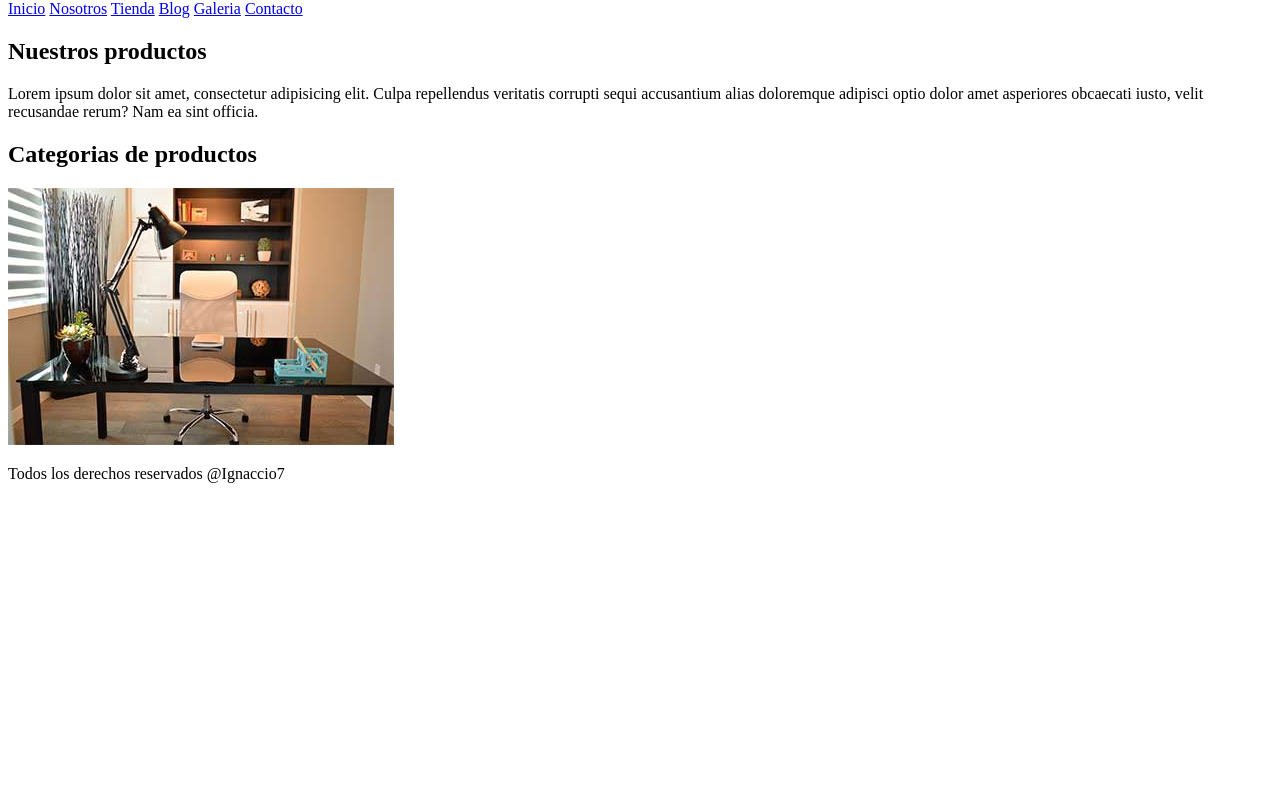
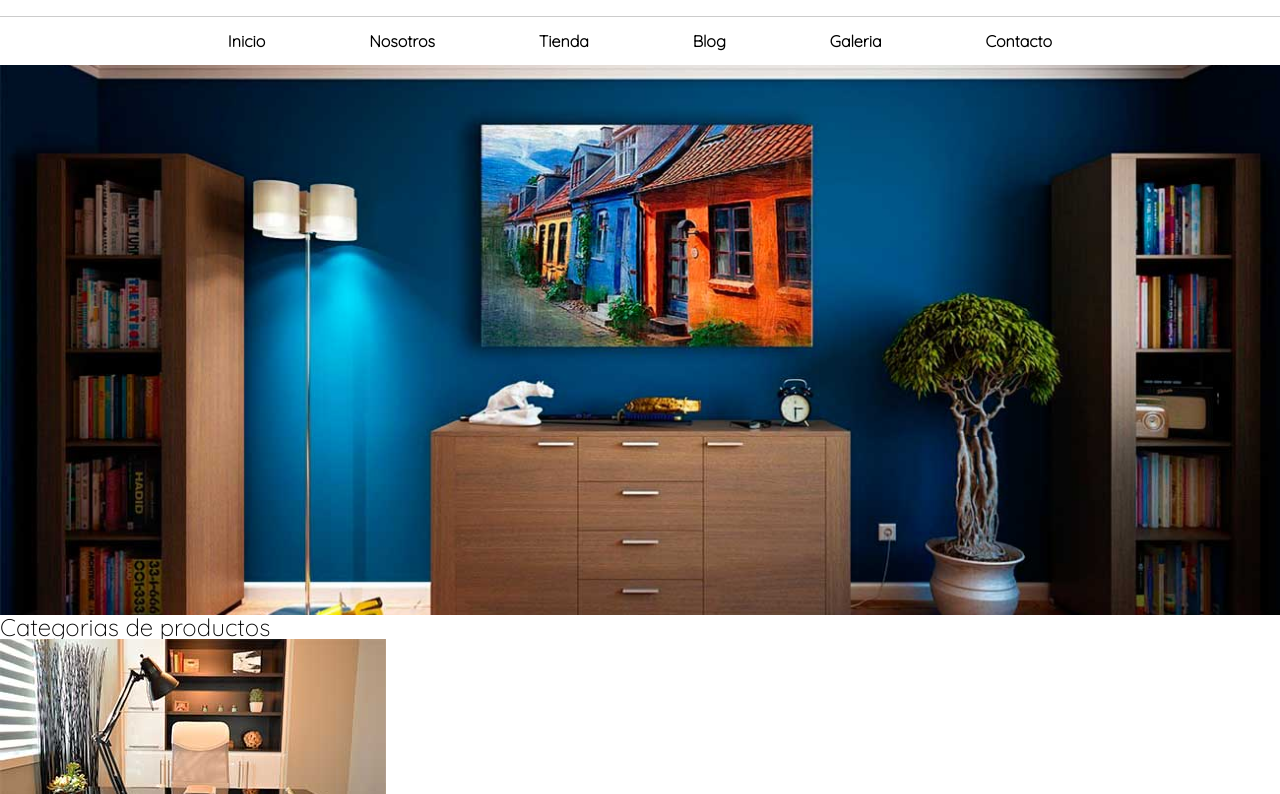
Before and after one commit to ignaccio7/20ProyectosHTMLCSS, a plain HTML site: page ecommerce/index.html in a window 1280 px wide. Shown: the part 80-874 px from the top of the page. Before the commit the page ends 800 px from the top, so only its background shows below. Drawn offline with Linux system fonts and the light colour scheme.

Commit message:
Proyecto 1 avanzando header and heroimage

```diff
--- /dev/null
+++ b/ecommerce/estilosIndex.css
@@ -0,0 +1,149 @@
+/*
+    como calculamos la especificidad -> la manera en que se determina el peso de las etiquetas que nosostros usemos
+    0 0 0 0
+
+    nav a --> 2 etiquetas
+    0 0 0 2
+
+    .clase a --> clase y etiqueta
+    0 0 1 1
+
+    #id a --> id y etiqueta
+    0 1 0 1
+
+    !important -> a{ tex:a !important; }
+    1 0 0 0
+
+
+*/
+
+/**************** Imports ******************/
+
+/* PARA FORMATEAR LOS ESTILOS PREDETERMINADOS DE LOS NAVEGADORES**/
+@import url(styles/reset.css);
+
+/******************************** PARA FORMATEAR LOS ESTILOS **/
+@font-face {
+    font-family: 'QuicksandLight';
+    src: url('fonts/Quicksand-Light.ttf') format('truetype'),
+        url('fonts/Quicksand-Light.woff') format('woff');
+}
+
+@font-face {
+    font-family: 'QuicksandMedium';
+    src: url('fonts/Quicksand-Medium.ttf') format('truetype'),
+        url('fonts/Quicksand-Medium.woff') format('woff');
+}
+
+/**************** Custom Properties ******************/
+:root {
+    --first-color: #037bc0;
+    --first-alpha-color: rgba(217, 0, 98, 0.75);
+    --second-color: #14192d;
+    --second-alpha-color: rgba(20, 25, 45, 0.75);
+    --third-color: #501464;
+    --third-alpha-color: rgba(80, 20, 100, 0.75);
+    --gray-color: #ccc;
+    --gray-dark-color: #666;
+    --gray-light-color: #f3f3f3;
+    --white-color: #fff;
+    --white-alpha-color: rgba(255, 255, 255, 0.5);
+    --black-color: #000;
+    --black-alpha-color: rgba(0, 0, 0, 0.5);
+    --font: "QuicksandLight", sans-serif;
+    --font-medium: 'QuicksandMedium', sans-serif;
+}
+
+/*https://www.paulirish.com/2012/box-sizing-border-box-ftw/*/
+html {
+    box-sizing: border-box;
+    font-size: 16px;
+    font-family: var(--font);
+}
+
+*,
+*::before,
+*::after {
+    box-sizing: inherit;
+}
+
+h1 {
+    margin: 0;
+    font-size: 2rem;
+}
+
+h2 {
+    font-size: 1.5rem;
+}
+
+h3 {
+    font-size: 1.25rem;
+}
+
+h4 {
+    font-size: 1rem;
+}
+
+h5 {
+    font-size: 0.85rem;
+}
+
+h6 {
+    font-size: 0.7rem;
+}
+
+img {
+    max-width: 100%;
+    height: auto;
+}
+
+body{
+    overflow-x: hidden;
+}
+
+.container{
+    max-width: 1000px;
+}
+
+/**************** Site Styles  ******************/
+/**************** Header **/
+header{
+    text-align: center;
+}
+header h1{
+    padding: 2rem;
+    font-family: var(--font-medium);
+    font-weight: bold;
+    text-transform: capitalize;
+}
+header h1 span{
+    color: var(--first-color);
+}
+header .navigation{
+    border-top: thin solid var(--gray-color);
+}
+header nav{
+    /* margin-left: auto;
+    margin-right: auto; */
+    margin-inline: auto;
+    display: flex;
+    justify-content: space-evenly;
+    flex-wrap: wrap;
+}
+header a{
+    display: inline-block;
+    padding: 1rem;
+    color: var(--black-color);
+    font-weight: 600;
+    text-decoration: none;
+}
+
+/**************** Hero Image **/
+.hero-image{
+    width: 100%;
+    height: 550px;
+    background-image: url('assets/images/principal.jpg');
+    background-repeat: no-repeat;
+    background-size: cover;
+    background-position: center;
+}
--- a/ecommerce/index.html
+++ b/ecommerce/index.html
@@ -1,17 +1,19 @@
 <!DOCTYPE html>
 <html lang="en">
+
 <head>
     <meta charset="UTF-8">
     <meta name="viewport" content="width=device-width, initial-scale=1.0">
     <title>Ecommerce</title>
+    <link rel="stylesheet" href="estilosIndex.css">
 </head>
+
 <body>
-
+    <!--------------------HEADER-------------------->
     <header>
-        <h1>Tienda de muebles</h1>
-    </header>
-
-    <nav>
+        <h1>Tienda de <span>muebles</span></h1>
+        <div class="navigation">
+            <nav class="container">
                 <a href="index.html">Inicio</a>
                 <a href="nosotros.html">Nosotros</a>
                 <a href="tienda.html">Tienda</a>
@@ -19,20 +21,52 @@
                 <a href="galeria.html">Galeria</a>
                 <a href="contacto.html">Contacto</a>
             </nav>
+        </div>
+    </header>
+    <!--------------------HEADER-------------------->
+
+    <!--------------------HERO IMAGE-------------------->
+    <div class="hero-image"></div>
+    <!--------------------HERO IMAGE-------------------->
+
+    <section>
+        <h2>Categorias de productos</h2>
+
+        <div>
+            <img src="assets/images/categoria1.jpg" alt="Imagen de categoria">
+            <a href="#">Oficina</a>
+        </div>
+        <div>
+            <img src="assets/images/categoria2.jpg" alt="Imagen de categoria">
+            <a href="#">Hogar</a>
+        </div>
+        <div>
+            <img src="assets/images/categoria3.jpg" alt="Imagen de categoria">
+            <a href="#">Cocina</a>
+        </div>
+
+    </section>
+
+    <section>
+        <div>
+            <h2>Sobre Nosotros</h2>
+            <p>Lorem ipsum dolor sit amet consectetur adipisicing elit. Animi consectetur fuga quas sint fugiat maxime
+                aspernatur doloribus voluptas distinctio. Amet cum at incidunt quaerat natus ut quod tempore quas dicta.
+            </p>
+        </div>
+    </section>
 
     <main>
         <h2>Nuestros productos</h2>
-        <p>Lorem ipsum dolor sit amet, consectetur adipisicing elit. Culpa repellendus veritatis corrupti sequi accusantium alias doloremque adipisci optio dolor amet asperiores obcaecati iusto, velit recusandae rerum? Nam ea sint officia.</p>
+
+        ul>li*5{}
+
     </main>
-
-    <section>
-        <h2>Categorias de productos</h2>
-        <img src="assets/images/categoria1.jpg" alt="Imagen de categoria">
-    </section>
 
     <footer>
         <p>Todos los derechos reservados @Ignaccio7 </p>
     </footer>
 
 </body>
+
 </html>
--- /dev/null
+++ b/ecommerce/styles/reset.css
@@ -0,0 +1,43 @@
+html, body, div, span, applet, object, iframe,
+h1, h2, h3, h4, h5, h6, p, blockquote, pre,
+a, abbr, acronym, address, big, cite, code,
+del, dfn, em, img, ins, kbd, q, s, samp,
+small, strike, strong, sub, sup, tt, var,
+b, u, i, center,
+dl, dt, dd, ol, ul, li,
+fieldset, form, label, legend,
+table, caption, tbody, tfoot, thead, tr, th, td,
+article, aside, canvas, details, embed,
+figure, figcaption, footer, header, hgroup,
+menu, nav, output, ruby, section, summary,
+time, mark, audio, video {
+	margin: 0;
+	padding: 0;
+	border: 0;
+	font-size: 100%;
+	font: inherit;
+	vertical-align: baseline;
+}
+/* HTML5 display-role reset for older browsers */
+article, aside, details, figcaption, figure,
+footer, header, hgroup, menu, nav, section {
+	display: block;
+}
+body {
+	line-height: 1;
+}
+ol, ul {
+	list-style: none;
+}
+blockquote, q {
+	quotes: none;
+}
+blockquote:before, blockquote:after,
+q:before, q:after {
+	content: '';
+	content: none;
+}
+table {
+	border-collapse: collapse;
+	border-spacing: 0;
+}
```
Also changed, not shown: ecommerce/fonts/Quicksand-Bold.ttf (added), ecommerce/fonts/Quicksand-Bold.woff (added), ecommerce/fonts/Quicksand-Light.ttf (added), ecommerce/fonts/Quicksand-Light.woff (added), ecommerce/fonts/Quicksand-Medium.ttf (added), ecommerce/fonts/Quicksand-Medium.woff (added). Lines whose indentation alone changed are shown as unchanged.
